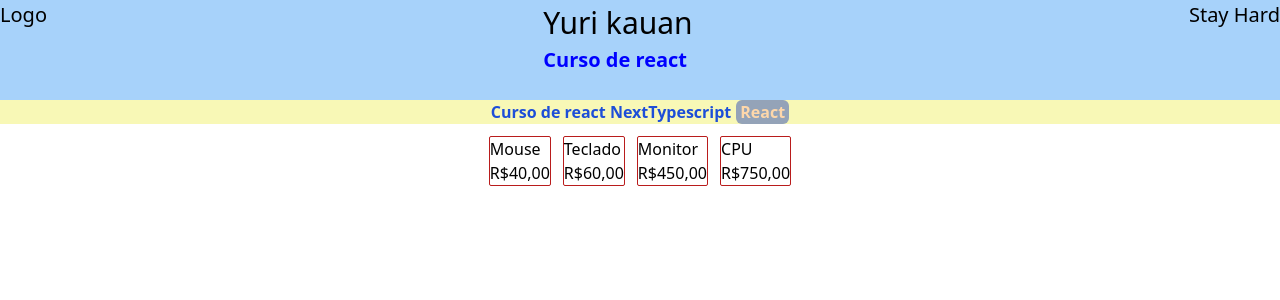
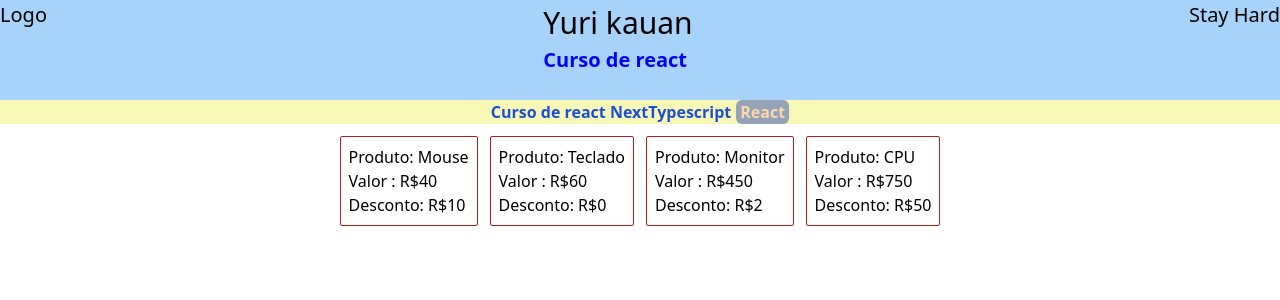
Before and after one commit to YuriKauan10/EstudoDeReact, a Next.js app: page / in a window 1280 px wide. Shown: the top 300 px of the page. Built offline with nearby package versions, Linux system fonts and the light colour scheme.

Commit message:
feat: criando interfacec CardProps

```diff
--- a/pages/Card.tsx
+++ b/pages/Card.tsx
@@ -1,10 +1,15 @@
+interface CardProps{
+    produto: string,
+    valor: number,
+    desconto: number
+}
 
-
-function Card(props: any){
+function Card(props: CardProps){
     return (
-        <div className="flex flex-col border border-red-700 rounded-sm ">
-            <div className="cursor-pointer">{props.produto}</div>
-            <div className="cursor-pointer">{props.valor}</div>
+        <div className="flex flex-col border border-red-700 rounded-sm p-2">
+            <div className="cursor-pointer">Produto: {props.produto}</div>
+            <div className="cursor-pointer">Valor : R${props.valor}</div>
+            <div>Desconto: R${props.desconto}</div>
         </div>
     )
 }
--- a/pages/index.tsx
+++ b/pages/index.tsx
@@ -11,10 +11,10 @@ export default function Home() {
         <div className="bg-slate-400 text-orange-200 font-bold pl-1 pr-1 rounded-md">React</div>
       </div>
       <div className = 'flex justify-center gap-3 m-3'>
-        <Card produto = {'Mouse'} valor = {'R$40,00'}/>
-        <Card produto = {'Teclado'} valor = {'R$60,00'}/>
-        <Card produto = {'Monitor'} valor = {'R$450,00'}/>
-        <Card produto = {'CPU'} valor = {'R$750,00'}/>
+        <Card produto = {'Mouse'} valor = {40.00} desconto = {10}/>
+        <Card produto = {'Teclado'} valor = {60.00} desconto = {0}/>
+        <Card produto = {'Monitor'} valor = {450.00} desconto = {2}/>
+        <Card produto = {'CPU'} valor = {750.00} desconto = {50}/>
       </div>
     </div>
   )
```
